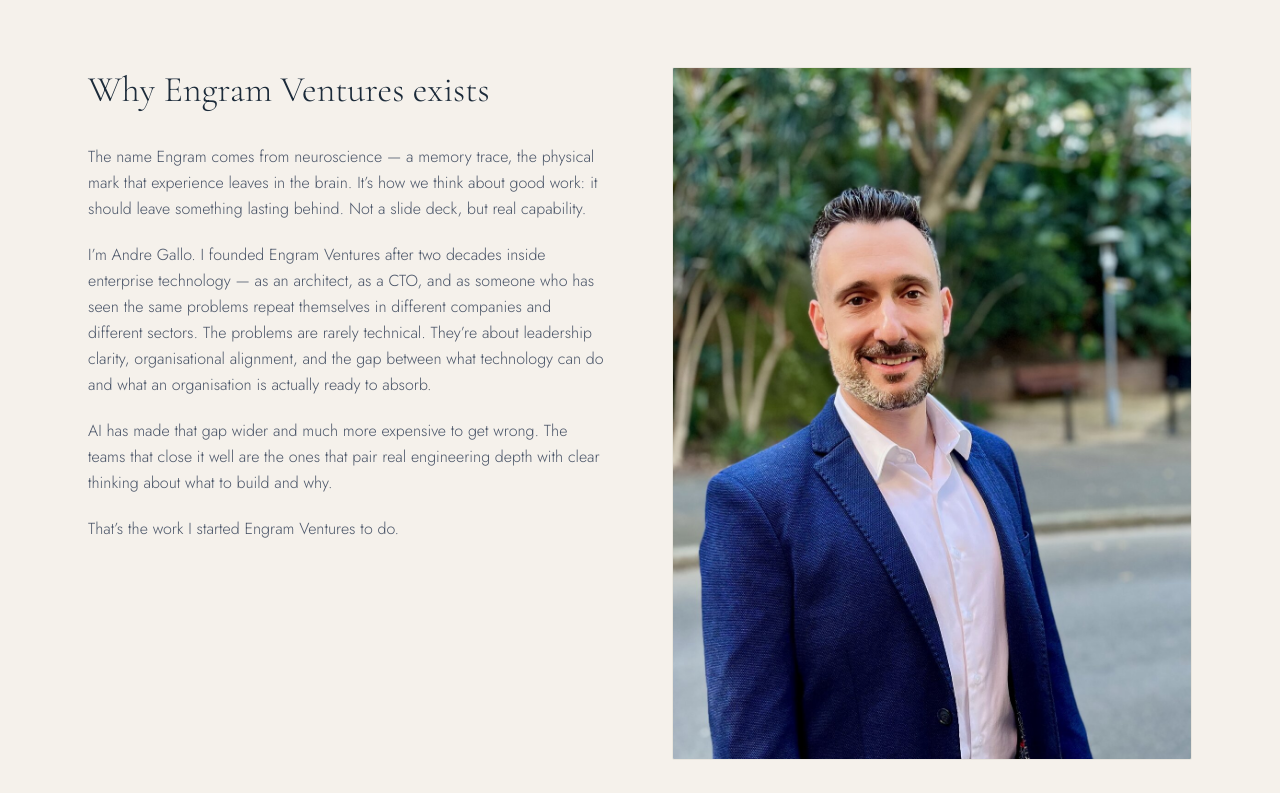
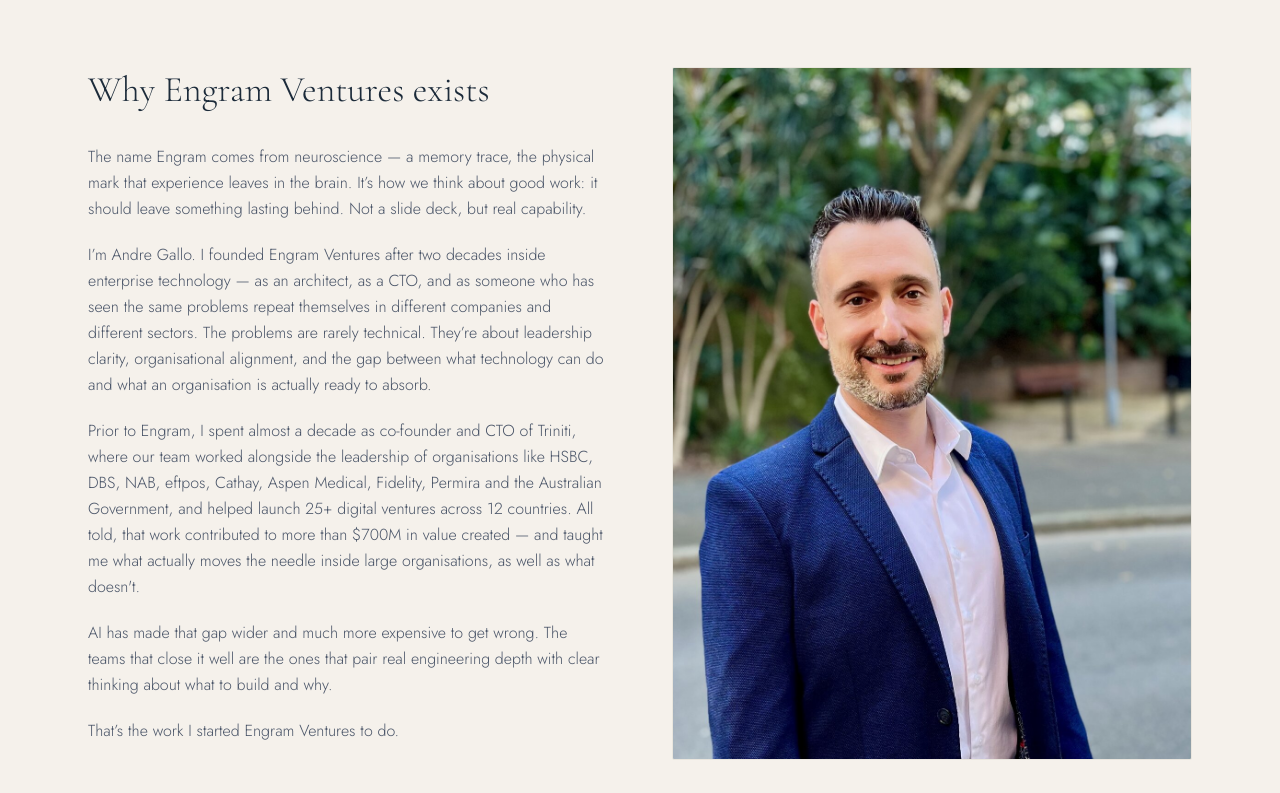
Before and after one commit to engram-ventures/engram-website, a Next.js app: page /en/about in a window 1280 px wide. Shown: the part 473-1266 px from the top of the page. Built offline with nearby package versions, Linux system fonts and the light colour scheme.

Commit message:
feat(about): add Triniti-era paragraph to founder story

```diff
--- a/app/[locale]/about/page.tsx
+++ b/app/[locale]/about/page.tsx
@@ -72,6 +72,7 @@
               <div className="space-y-5 font-body text-base font-light text-slate-dark leading-relaxed">
                 <p>{t("storyP1")}</p>
                 <p>{t("storyP2")}</p>
+                <p>{t("storyP2_5")}</p>
                 <p>{t("storyP3")}</p>
                 <p>{t("storyP4")}</p>
               </div>
```
